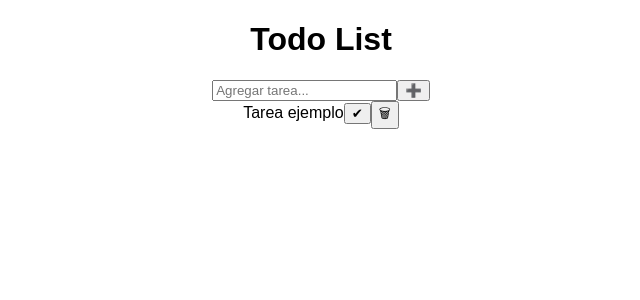
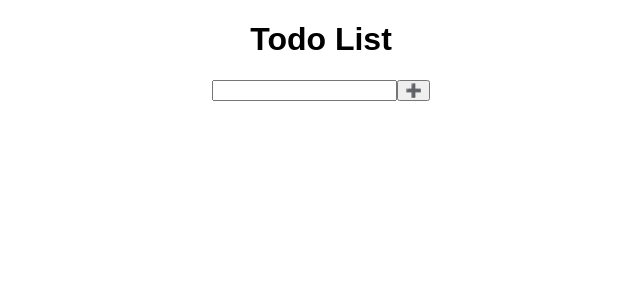
Before and after one commit to csarisg/todolist, a React (Vite) app: page / in a window 1280 px wide. Shown: the top 300 px of the page, without its empty margins (319-959 px from the left). Built offline with nearby package versions, Linux system fonts and the light colour scheme.

Commit message:
Agregar tareas

```diff
--- a/src/App.jsx
+++ b/src/App.jsx
@@ -1,13 +1,16 @@
+import { useState } from "react";
 import Form from "./components/Form";
 import TodoList from "./components/TodoList";
 import "./index.css";
 
 function App() {
+  const [todos, setTodos] = useState([]);
+
   return (
     <div>
       <h1>Todo List</h1>
-      <Form />
-      <TodoList />
+      <Form setTodos={setTodos} />
+      <TodoList todos={todos} />
     </div>
   );
 }
--- a/src/components/Form.jsx
+++ b/src/components/Form.jsx
@@ -1,7 +1,26 @@
-function Form() {
+import { useState } from "react";
+
+function Form({ setTodos }) {
+  const [input, setInput] = useState("");
+
+  const agregarTarea = (e) => {
+    e.preventDefault();
+    if (input.trim() === "") return;
+
+    setTodos((prev) => [
+      ...prev,
+      { id: Date.now(), texto: input, completado: false }
+    ]);
+
+    setInput("");
+  };
+
   return (
-    <form>
-      <input type="text" placeholder="Agregar tarea..." />
+    <form onSubmit={agregarTarea}>
+      <input
+        value={input}
+        onChange={(e) => setInput(e.target.value)}
+      />
       <button>➕</button>
     </form>
   );
--- a/src/components/Todo.jsx
+++ b/src/components/Todo.jsx
@@ -1,11 +1,5 @@
-function Todo() {
-  return (
-    <div>
-      <span>Tarea ejemplo</span>
-      <button>✔</button>
-      <button>🗑</button>
-    </div>
-  );
+function Todo({ todo }) {
+  return <div>{todo.texto}</div>;
 }
 
 export default Todo;
--- a/src/components/TodoList.jsx
+++ b/src/components/TodoList.jsx
@@ -1,9 +1,11 @@
 import Todo from "./Todo";
 
-function TodoList() {
+function TodoList({ todos }) {
   return (
     <div>
-      <Todo />
+      {todos.map((todo) => (
+        <Todo key={todo.id} todo={todo} />
+      ))}
     </div>
   );
 }
```
